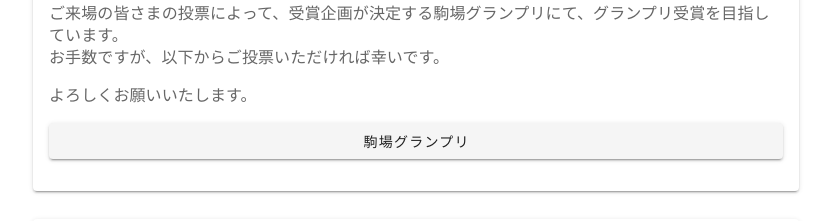
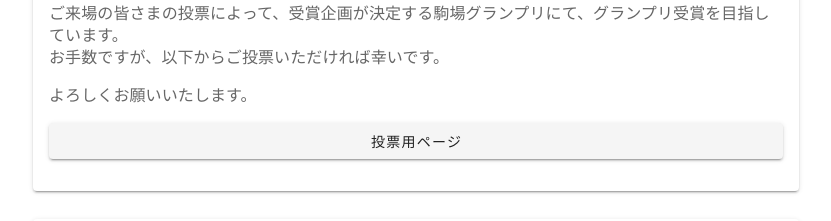
Before and after one commit to ut-code/kf73, a Nuxt app: page / in a window 1280 px wide. Shown: the part 5020-5241 px from the top of the page, without its empty margins (224-1055 px from the left). Built offline with nearby package versions, Linux system fonts and the light colour scheme.

Commit message:
投票用ページのリンクを永谷作に変更

```diff
--- a/pages/index.vue
+++ b/pages/index.vue
@@ -86,8 +86,8 @@
           お手数ですが、以下からご投票いただければ幸いです。
         </p>
         <p>よろしくお願いいたします。</p>
-        <external-button url="https://visitor.komabasai.net/73/visitor/prix">
-          駒場グランプリ
+        <external-button url="https://ut-code.github.io/kf73-vote/">
+          投票用ページ
         </external-button>
       </v-card-text>
     </card>
```
